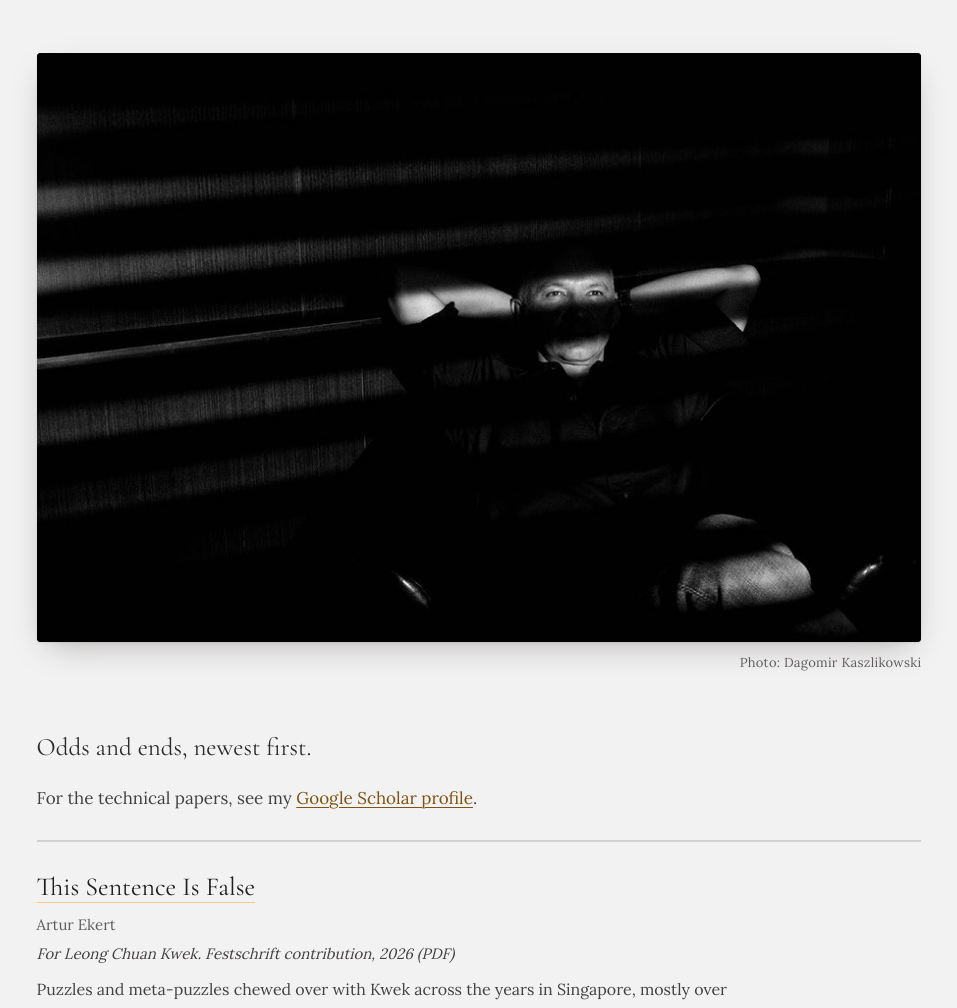
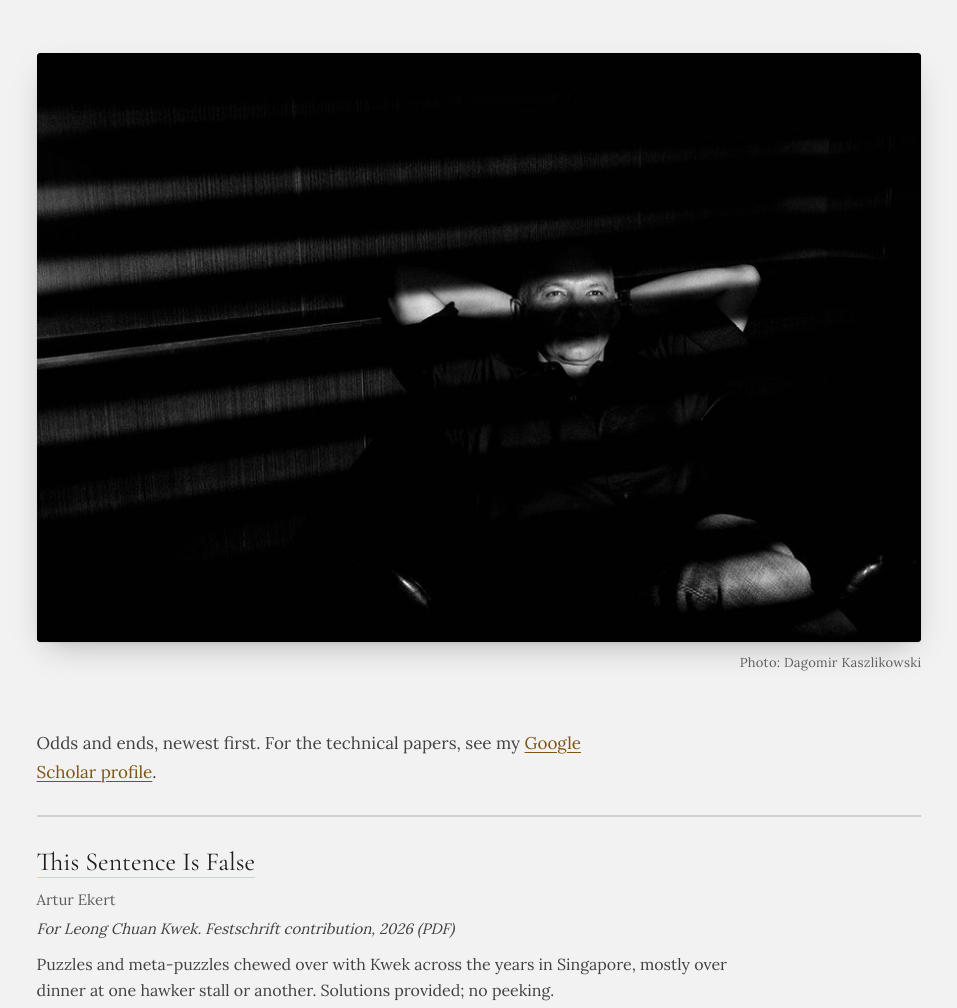
Before and after one commit to arturekert/artek, a plain HTML site: page varia.html in a window 1280 px wide. Shown: the part 85-1093 px from the top of the page, without its empty margins (161-1118 px from the left). Drawn offline with Linux system fonts and the light colour scheme.

Commit message:
varia minor change

```diff
--- a/varia.html
+++ b/varia.html
@@ -38,8 +38,7 @@
 
 <main id="main">
 <section>
-  <p class="lede">Odds and ends, newest first.</p>
-  <p style="color: var(--soft); max-width: 34em; margin-bottom: var(--s6)">For the technical papers, see my <a href="https://scholar.google.com/scholar?q=Artur+Ekert">Google Scholar profile</a>.</p>
+  <p style="color: var(--soft); max-width: 34em; margin-bottom: var(--s6)">Odds and ends, newest first. For the technical papers, see my <a href="https://scholar.google.com/scholar?q=Artur+Ekert">Google Scholar profile</a>.</p>
   <hr class="rule" style="margin-bottom: 0">
   <ol class="ruled">
     <li class="work">
```
